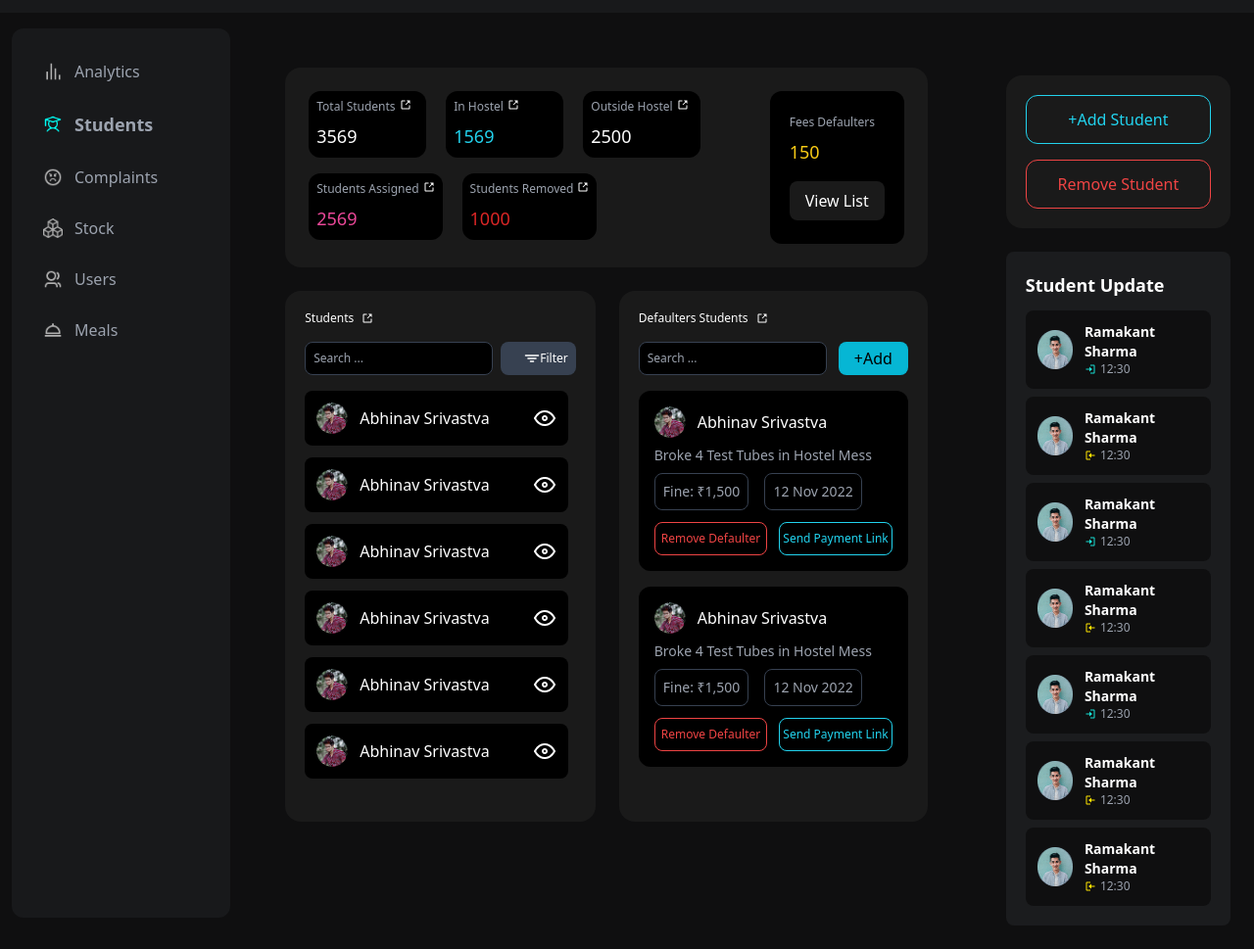
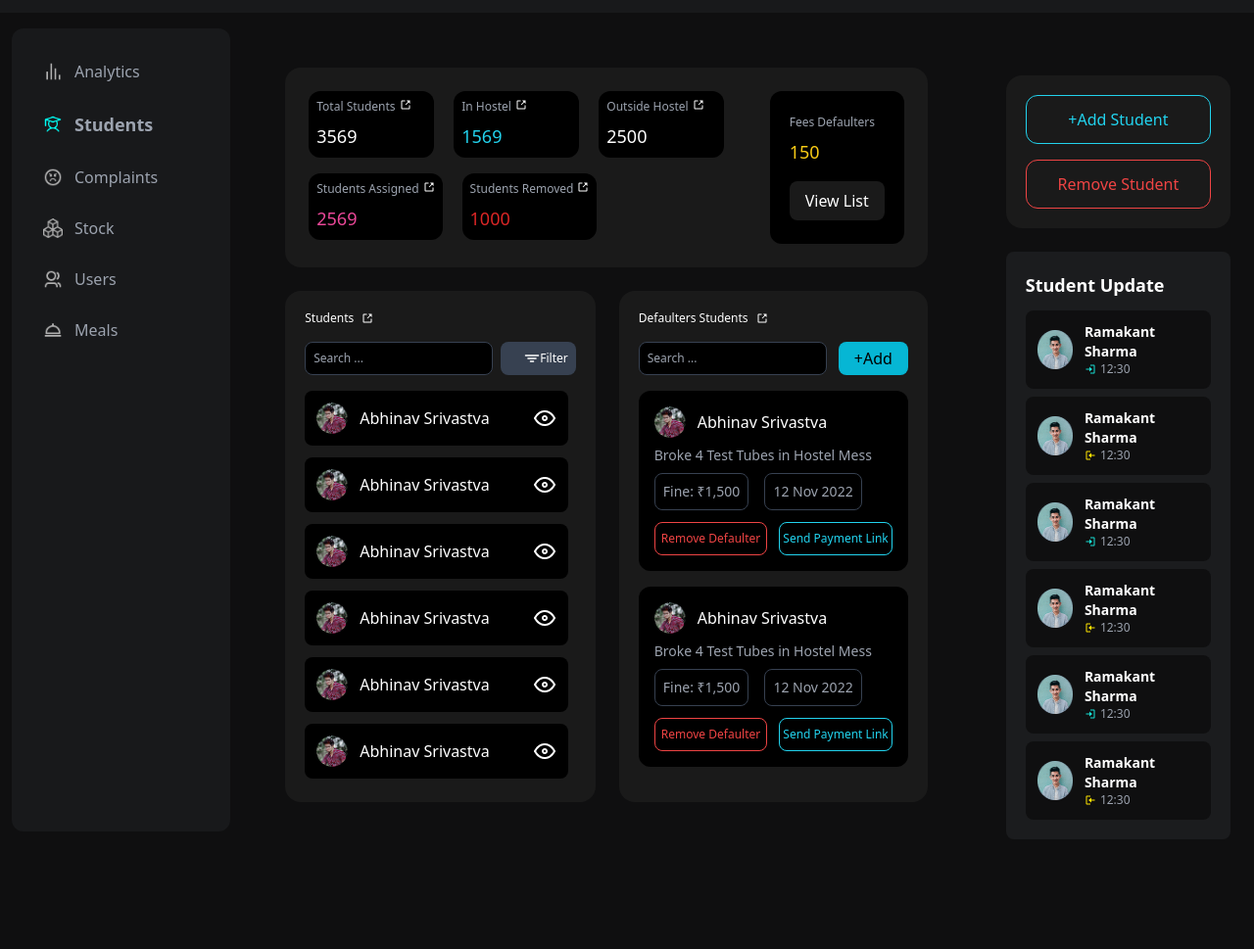
Before and after one commit to Jorimam/Hostel-Management-System-Dashboard, a plain HTML site: page students.html in a window 1280 px wide. Shown: the part 59-1028 px from the top of the page at 98% size. After the commit the page ends 940 px from the top, so only its background shows below. Drawn offline with nearby package versions, Linux system fonts and the light colour scheme.

Commit message:
few changes

```diff
--- a/students.html
+++ b/students.html
@@ -109,7 +109,7 @@
         <div class="flex-1 gap-5">
             <div class="flex gap-5">
                 <!-- Stat Card -->
-                <div class="bg-black p-2 rounded-xl min-w-[120px]">
+                <div class="bg-black p-2 rounded-xl min-w-32">
                 <div class="flex gap-1">
                     <p class="text-gray-400 text-xs">Total Students</p>
                     <svg  xmlns="http://www.w3.org/2000/svg" width="12" height="12"
@@ -122,7 +122,7 @@
                 <h2 class="text-lg mt-2">3569</h2>
                 </div>
 
-                <div class="bg-black p-2 rounded-xl min-w-[120px]">
+                <div class="bg-black p-2 rounded-xl min-w-32">
                 <div class="flex gap-1">
                     <p class="text-gray-400 text-xs">In Hostel</p>
                     <svg  xmlns="http://www.w3.org/2000/svg" width="12" height="12"
@@ -134,7 +134,7 @@
                 <h2 class="text-lg text-cyan-400 mt-2">1569</h2>
                 </div>
 
-                <div class="bg-black p-2 rounded-xl min-w-[120px]">
+                <div class="bg-black p-2 rounded-xl min-w-32">
                 <div class="flex gap-1">
                     <p class="text-gray-400 text-xs">Outside Hostel</p>
                     <svg  xmlns="http://www.w3.org/2000/svg" width="12" height="12"
@@ -147,7 +147,7 @@
                 </div>
             </div>
             <div class="flex gap-5 mt-4">
-                <div class="bg-black p-2 rounded-xl min-w-[120px]">
+                <div class="bg-black p-2 rounded-xl min-w-32">
                    <div class="flex gap-1">
                     <p class="text-gray-400 text-xs">Students Assigned</p>
                     <svg  xmlns="http://www.w3.org/2000/svg" width="12" height="12"
@@ -158,7 +158,7 @@
                 </div>
                     <h2 class="text-lg text-pink-500 mt-2">2569</h2>
                 </div>
-                <div class="bg-black p-2 rounded-xl min-w-[120px]">
+                <div class="bg-black p-2 rounded-xl min-w-32">
                    <div class="flex gap-1">
                     <p class="text-gray-400 text-xs">Students Removed</p>
                     <svg  xmlns="http://www.w3.org/2000/svg" width="12" height="12"
@@ -213,7 +213,7 @@
         </div>
 
         <!-- Student List -->
-        <div class="space-y-3 h-[420px] overflow-y-auto pr-2">
+        <div class="space-y-3 h-100 overflow-y-auto pr-2">
           <!-- Student Item -->
           <div class="bg-black p-3 rounded-lg flex justify-between items-center">
             <div class="flex items-center gap-3">
@@ -498,24 +498,7 @@
             </div>
           </div>
         </div>
-        <div class="flex items-center justify-between bg-bgDark p-3 rounded-lg">
-          <div class="flex items-center gap-3">
-            <div class="w-10 h-10 bg-gray-700 rounded-full flex items-center justify-center text-xs">
-                <img src="./images/Ellipse 10.png" alt="Profile" class="w-10 h-10">
-            </div>
-            <div class="flex flex-col">
-              <p class="text-sm font-semibold">Ramakant Sharma</p>
-              <div class="flex items-center gap-1">
-                <svg  xmlns="http://www.w3.org/2000/svg" width="12" height="12" class="text-yellowAccent"
-                fill="currentColor" viewBox="0 0 24 24" >
-                <!--Boxicons v3.0.8 https://boxicons.com | License  https://docs.boxicons.com/free-->
-                <path d="M5 5h7V3H5c-1.1 0-2 .9-2 2v14c0 1.1.9 2 2 2h7v-2H5z"></path><path d="m14 7-6 5 6 5v-4h7v-2h-7z"></path>
-                </svg>
-                <p class="text-xs text-gray-400">12:30</p>
-              </div>
-            </div>
-          </div>
-        </div>
+
 
 
 
```
Also changed, not shown: index.html (+3 -3 lines), rooms.html (+2 -2 lines), output.css.
